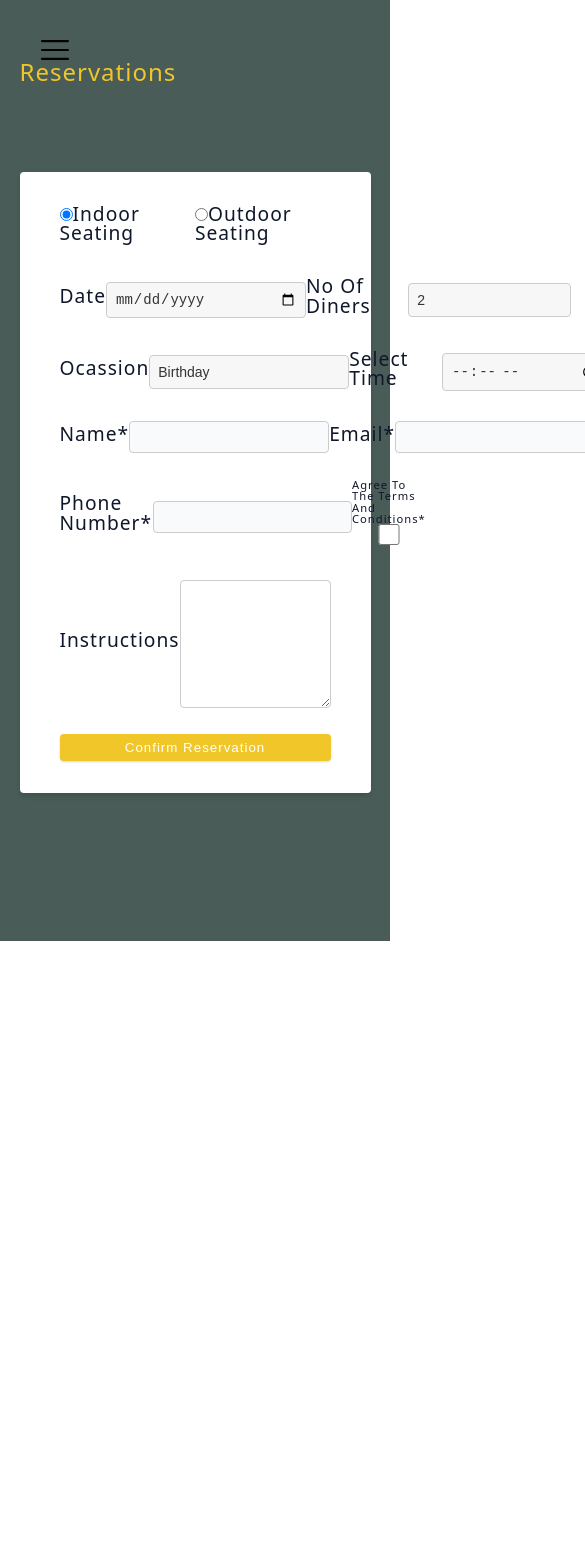
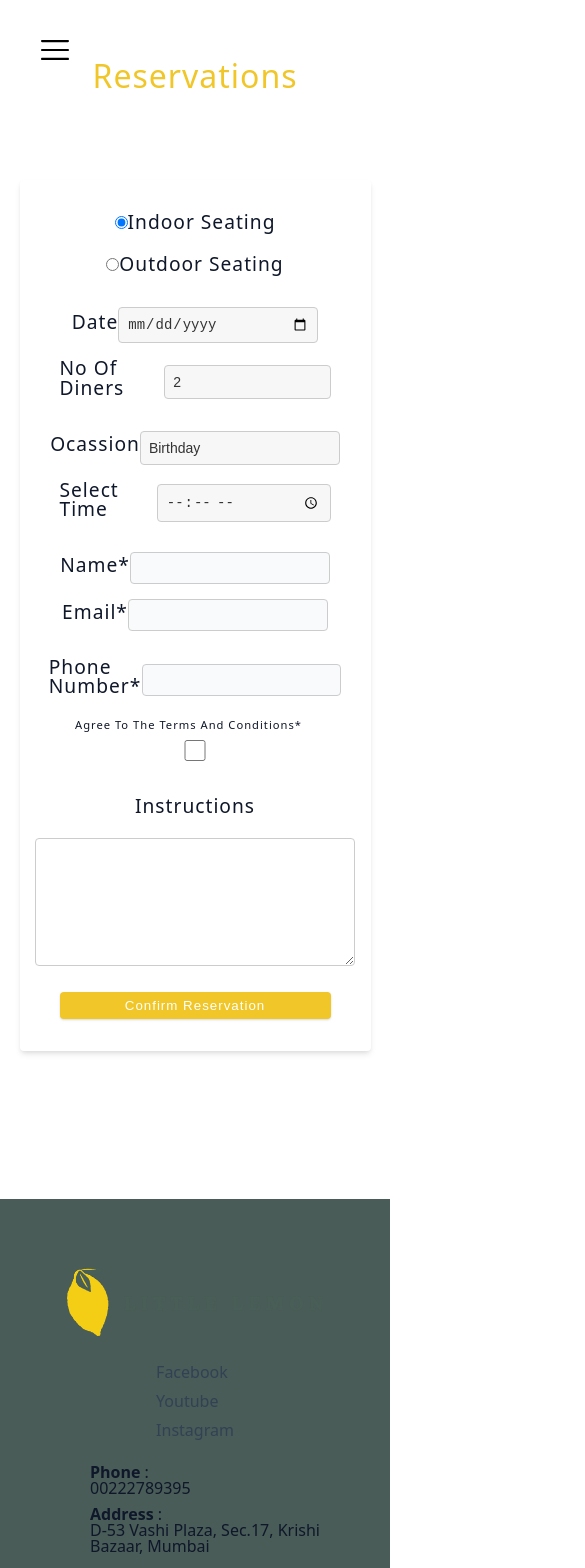
Before and after one commit to foolhardys/little_lemon, a React (Vite) app: page /reservations in a window 390 px wide. Shown: the top 1568 px of the page, 585 px wide, since content can reach past the window. Before the commit the page ends 941 px from the top, so only its background shows below. Built offline with nearby package versions, Linux system fonts and the light colour scheme.

Commit message:
Final Commit

```diff
--- a/package.json
+++ b/package.json
@@ -10,13 +10,9 @@
     "preview": "vite preview"
   },
   "dependencies": {
-    "@fortawesome/fontawesome-svg-core": "^6.4.0",
-    "@fortawesome/free-regular-svg-icons": "^6.4.0",
-    "@fortawesome/free-solid-svg-icons": "^6.4.0",
-    "@fortawesome/react-fontawesome": "^0.2.0",
-    "babel-plugin-macros": "^3.1.0",
     "react": "^18.2.0",
     "react-dom": "^18.2.0",
+    "react-icons": "^4.10.1",
     "react-toastify": "^9.1.3"
   },
   "devDependencies": {
--- /dev/null
+++ b/src/components/AboutBanner.jsx
@@ -0,0 +1,26 @@
+import React from 'react'
+import { Link } from 'react-router-dom'
+import image from '../assets/Pics/restaurant.jpg'
+
+const AboutBanner = () => {
+    return (
+        <section className='section background-primary'>
+            <div className="banner">
+                <div className="banner-item">
+                    <h2 className='margin-top yellow margin-bottom'>About Little Lemon</h2>
+                    <p className='margin-top'>Welcome to <strong>Little Lemon</strong>, the <strong> Italian food paradise!</strong> Our charming restaurant invites you to savor a symphony of authentic flavors from Italy. Revel in the art of Italian cooking as our skilled chefs craft each dish with love. Delight in the warm ambiance while relishing mouthwatering pasta, pizzas, and more. A zestful dining experience awaits you! <strong>Buon appetito!</strong>
+                        <br /><br />
+                        At Little Lemon, we redefine the essence of a premium dining experience. Immerse yourself in an elegant ambiance that exudes sophistication and warmth. Our attentive staff ensures every moment is filled with comfort and care. Indulge in a divine feast of Italian delicacies, including the luxurious <strong>Truffle Risotto</strong>, the savory <strong> Osso Buco</strong>, and the delectable <strong>Tiramisu</strong> . Elevate your taste buds with our curated wine selection, perfectly complementing each sumptuous dish. Escape to a world of culinary excellence and create cherished memories with us. Buon appetito! 🍋🇮🇹</p>
+                    <Link to='reservations' className='btn margin-top-btn'>Reserve a Table</Link>
+
+                </div>
+                <div className="banner-img">
+                    <img src={image} alt='Spring rolls' />
+                    <Link to='menu' className='btn'>Menu</Link>
+                </div>
+            </div>
+        </section>
+    )
+}
+
+export default AboutBanner
--- /dev/null
+++ b/src/components/Carousel.jsx
@@ -0,0 +1,94 @@
+import React, { useState } from 'react'
+import { FiChevronLeft, FiChevronRight } from 'react-icons/fi'
+import image1 from '../assets/Pics/Mario and Adrian A.jpg'
+import image2 from '../assets/Pics/Mario and Adrian b.jpg'
+import image3 from '../assets/Pics/restauranfood.jpg'
+import image4 from '../assets/Pics/restaurant chef B.jpg'
+import image5 from '../assets/Pics/restaurant.jpg'
+
+
+
+export const longList = [
+  {
+    id: 1,
+    image: image1,
+    name: 'Mario',
+  },
+  {
+    id: 2,
+    image: image2,
+    name: 'Adrian',
+    title: 'regular guy',
+  },
+  {
+    id: 3,
+    image: image3,
+    name: 'Food',
+  },
+  {
+    id: 4,
+    image: image4,
+    name: 'Chef',
+  },
+  {
+    id: 5,
+    image: image5,
+    name: 'Interior',
+  }
+];
+
+
+const Carousel = () => {
+
+  const [people, setPeople] = useState(longList)
+  const [currentPerson, setCurrentPerson] = useState(0)
+
+  const prevSlide = () => {
+
+    setCurrentPerson((oldPerson) => {
+      const result = (oldPerson - 1 + people.length) % people.length
+      return result
+    })
+  }
+
+  const nextSlide = () => {
+    setCurrentPerson((oldPerson) => {
+      const result = (oldPerson + 1) % people.length
+      return result
+    })
+  }
+
+
+  return (
+    <section className="section">
+      <section className='slider-container'>
+        {people.map((person, personIndex) => {
+          const { id, image, name } = person;
+          return (
+            <article className='slide' style={{ transform: `translateX(${100 * (personIndex - currentPerson)}%)` }} key={id}>
+              <div className='banner-img'>
+                <img src={image} alt='' className='shadow'/>
+                <h3 className='yellow'>{name}</h3>
+              </div>
+            </article>
+          )
+
+        })}
+        <button
+          type='button '
+          className='prev'
+          onClick={prevSlide}>
+          <FiChevronLeft />
+        </button>
+        <button
+          type='button '
+          className='next'
+          onClick={nextSlide}>
+          <FiChevronRight />
+        </button>
+      </section>
+    </section>
+  )
+}
+
+export default Carousel
--- /dev/null
+++ b/src/components/Footer.jsx
@@ -0,0 +1,49 @@
+import React from 'react';
+import logo from '../assets/little lemon logos/logo.png'
+import footerimg from '../assets/Pics/restaurant.jpg'
+import { FaFacebook } from 'react-icons/fa';
+import { FaYoutube } from 'react-icons/fa';
+import { FaInstagram } from 'react-icons/fa';
+
+
+const Footer = () => {
+
+
+    const socialLinks = [
+        { name: 'Facebook', url: 'https://www.facebook.com/', logo: <FaFacebook /> },
+        { name: 'Youtube', url: 'https://www.youtube.com/', logo: <FaYoutube /> },
+        { name: 'Instagram', url: 'https://www.instagram.com/', logo: <FaInstagram /> },
+    ];
+
+
+    const phoneNumber = '00222789395';
+    const address = 'D-53 Vashi Plaza, Sec.17, Krishi Bazaar, Mumbai';
+
+    return (
+        <footer className="section background-primary">
+            <div className="banner banner-footer">
+                <div className="footer__logo">
+                    <img src={logo} alt="Company Logo" className='logo' />
+                </div>
+
+                <div className="footer__social">
+                    <ul>
+                        {socialLinks.map((link) => (
+                            <li key={link.name}>
+                                <a href={link.url} target="_blank" rel="noopener noreferrer">
+                                    {link.name}
+                                </a>
+                            </li>
+                        ))}
+                    </ul>
+                </div>
+                <div className='footer-para'>
+                    <p><strong>Phone</strong> :<br />{phoneNumber}</p>
+                    <p><strong>Address</strong> :<br />{address}</p>
+                </div>
+            </div>
+        </footer>
+    );
+};
+
+export default Footer;
--- a/src/components/Form.jsx
+++ b/src/components/Form.jsx
@@ -86,9 +86,9 @@ const Form = () => {
 
 
   return (
-    <section className='section  background-primary'>
+    <section className='section'>
       <section className='banner-recipes'>
-        <h2 className='form-heading'> Reservations</h2>
+        <h1 className='form-heading text-center'> Reservations</h1>
         <form className='form form-layout' onSubmit={handleSubmit}>
           <div className="seating form-row">
             <div className="field">
@@ -196,12 +196,12 @@ const Form = () => {
                 value={phone}
                 onChange={(e) => setPhone(e.target.value)} />
             </div>
-            <div className="field">
+            <div className="field ">
               <label htmlFor="tnc" className='form-label tnc'>Agree to the terms and conditions*
                 <input
                   type="checkbox"
                   id="tnc"
-                  className='form-input'
+                  className='form-input terms'
                   checked={isTermsChecked}
                   onChange={(e) => setIsTermsChecked(e.target.checked)} />
               </label>
--- a/src/components/HomeBanner.jsx
+++ b/src/components/HomeBanner.jsx
@@ -9,7 +9,9 @@ const HomeBanner = () => {
         <div className="banner-item">
           <h1 className='margin-top'>Little Lemon</h1>
           <h3 className='margin-top heading-banner'>Mumbai</h3>
-          <p className='margin-top'>Lorem ipsum dolor sit amet consectetur adipisicing elit. Consequatur quam placeat adipisci reiciendis accusamus qui corrupti unde aliquam saepe. Ducimus dolorum omnis odit repudiandae sapiente!</p>
+          <p className='margin-top'>
+            Indulge in a delightful Italian culinary journey at Little Lemon! Savor the authentic flavors of Italy in a cozy ambiance, where every bite is a burst of zestful bliss! Buon appetito! 🍋🇮🇹
+          </p>
           <Link to='reservations' className='btn margin-top-btn'>Reserve a Table</Link>
 
         </div>
--- a/src/index.css
+++ b/src/index.css
@@ -109,6 +109,10 @@ h5 {
   letter-spacing: var(--letterSpacing);
 }
 
+.margin-bottom {
+  margin-bottom: 40px;
+}
+
 h1 {
   font-size: clamp(2rem, 5vw, 5rem);
   /* Large heading */
@@ -132,6 +136,14 @@ h4 {
 h5 {
   font-size: clamp(0.875rem, 1.5vw, 1.5rem);
   /* Tiny heading */
+}
+
+.yellow {
+  color: var(--primary-2);
+}
+
+.text-center {
+  text-align: center;
 }
 
 .text {
@@ -201,6 +213,31 @@ ul {
 .btn-block {
   width: 100%;
 }
+
+
+/* Basic anchor tag style */
+a {
+  color: var(--grey-700);
+  text-decoration: none;
+}
+a:hover {
+  text-decoration: underline;
+  color: #0056b3;
+}
+
+a:active {
+  color: var(--white);
+}
+
+a:visited {
+  color: var(--primary-2);
+}
+
+li{
+  padding: 0.4rem 0.8rem;
+}
+
+
 
 /* alerts */
 .alert {
@@ -395,11 +432,11 @@ input [type="date"
   box-shadow: 0 0 4px rgba(0, 0, 0, 0.2);
 }
 
-.custom-width{
+.custom-width {
   width: 200px;
 }
 
-.tnc{
+.tnc {
   font-size: var(--extra-small-text);
 }
 
@@ -434,7 +471,7 @@ label {
   background-color: #0056b3;
 }
 
-.active{
+.active {
   cursor: pointer;
   color: var(--white);
   background: var(--primary);
@@ -446,6 +483,10 @@ label {
   transition: var(--transition);
   text-transform: capitalize;
   display: inline-block;
+}
+
+.shadow {
+  box-shadow: rgba(0, 0, 0, 0.4) 0px 30px 90px;
 }
 
 /* alert */
@@ -611,6 +652,34 @@ label {
   padding: 20px;
 }
 
+.banner-footer {
+  justify-content: center;
+  align-items: center;
+}
+
+.footer-para{
+  display: flex;
+  flex-direction: row;
+  gap: 10px;
+  margin-left: 30px;
+}
+
+
+
+@media screen and (max-width: 430px) {
+  .banner-footer {
+    justify-content: center;
+    align-items: center;
+    flex-direction: column;
+  }
+}
+
+.footer-para{
+  display: flex;
+  flex-direction: column;
+  gap: 10px;
+}
+
 .banner-item {
   flex: 1;
 }
@@ -692,6 +761,10 @@ label {
   height: 25vh
 }
 
+.image-carousel {
+  height: 20vh;
+}
+
 .image img {
   height: 100%;
   object-fit: cover;
@@ -728,6 +801,26 @@ label {
   justify-content: space-between;
 }
 
+@media screen and (max-width: 430px) {
+  .seating {
+    display: flex;
+    flex-direction: column;
+    gap: 15px;
+    align-items: center;
+    justify-content: space-between;
+  }
+
+
+  .textarea {
+    height: 8rem;
+    width: 20rem;
+  }
+
+  .terms {
+    margin-top: 10px;
+  }
+}
+
 .field {
   display: flex;
   align-items: center;
@@ -740,6 +833,94 @@ label {
   height: 2rem;
 }
 
-.textarea{
+.textarea {
   height: 8rem;
 }
+
+
+
+/* SLIDER CSS */
+
+
+.slider-container {
+  margin: 0 auto;
+  margin-top: 10rem;
+  width: 80vw;
+  max-width: 800px;
+  position: relative;
+  height: 450px;
+  overflow: hidden;
+}
+
+.slide {
+  text-align: center;
+  position: absolute;
+  top: 0;
+  left: 0;
+  width: 100%;
+  height: 100%;
+  transition: var(--transition);
+}
+
+.person-img {
+  width: 150px;
+  height: 150px;
+  border-radius: 50%;
+  margin-bottom: 1rem;
+  object-fit: cover;
+  border: 4px solid var(--primary-200);
+  box-shadow: var(--shadow-3);
+}
+
+.name {
+  text-transform: uppercase;
+  color: var(--primary-500);
+  margin-bottom: 0.75rem;
+}
+
+
+.prev,
+.next {
+  position: absolute;
+  top: 200px;
+  background: var(--primary-2);
+  color: var(--white);
+  width: 1.25rem;
+  height: 1.25rem;
+  display: grid;
+  place-items: center;
+  border-color: transparent;
+  border-radius: var(--borderRadius);
+  cursor: pointer;
+  transition: var(--transition);
+}
+
+.prev:hover,
+.next:hover {
+  background: var(--primary);
+}
+
+.prev {
+  left: 0;
+}
+
+.next {
+  right: 0;
+}
+
+@media screen and (min-width: 800px) {
+  .text {
+    max-width: 45em;
+  }
+
+  .prev,
+  .next {
+    width: 2rem;
+    height: 2rem;
+    font-size: 1.5rem;
+  }
+}
+
+.next-slide {
+  transform: translateX(100%);
+}
--- a/src/pages/About.jsx
+++ b/src/pages/About.jsx
@@ -1,9 +1,17 @@
 import React from 'react'
-import UnderConstructionPage from '../components/UnderConstructionPage'
+import SideBar from '../components/SideBar'
+import AboutBanner from '../components/AboutBanner'
+import Carousel from '../components/Carousel'
+import Footer from '../components/Footer'
 
 const About = () => {
   return (
-    <UnderConstructionPage />
+    <section>
+      <SideBar/>
+      <AboutBanner/>
+      <Carousel/>
+      <Footer/>
+    </section>
   )
 }
 
--- a/src/pages/Home.jsx
+++ b/src/pages/Home.jsx
@@ -2,6 +2,7 @@ import React from 'react'
 import SideBar from '../components/SideBar'
 import Recipes from '../components/Recipes'
 import HomeBanner from '../components/HomeBanner'
+import Footer from '../components/Footer'
 
 const Home = () => {
   return (
@@ -9,6 +10,7 @@ const Home = () => {
       <SideBar/>
       <HomeBanner/>
       <Recipes/>
+      <Footer/>
     </main>
   )
 }
--- a/src/pages/Reservations.jsx
+++ b/src/pages/Reservations.jsx
@@ -1,12 +1,14 @@
 import React from 'react'
 import SideBar from '../components/SideBar'
 import Form from '../components/Form'
+import Footer from '../components/Footer'
 
 const Reservations = () => {
   return (
     <main>
       <SideBar />
       <Form />
+      <Footer/>
     </main>
   )
 }
```
Also changed, not shown: 1 other file (tests, documents, lock files or other folders).
